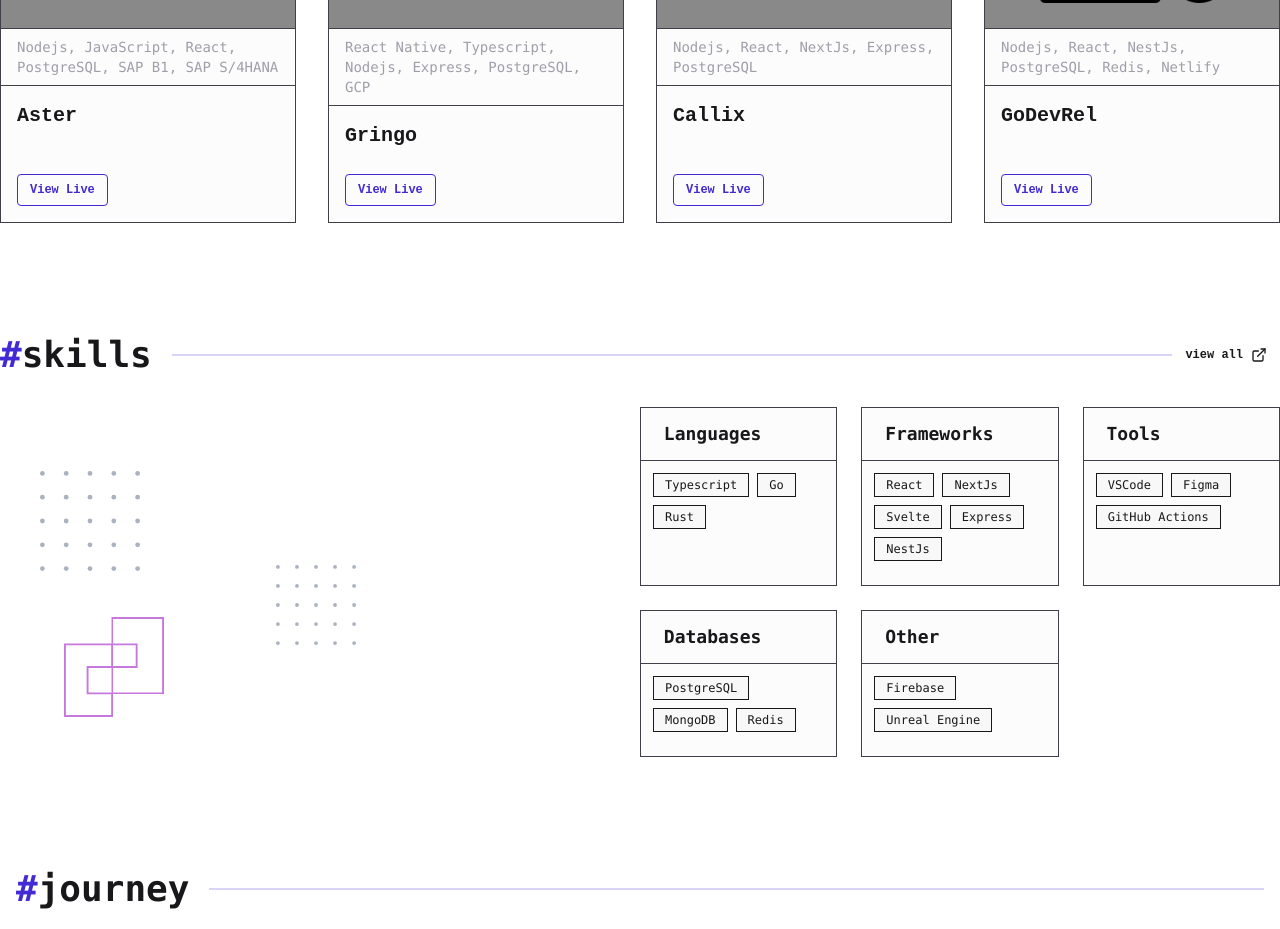
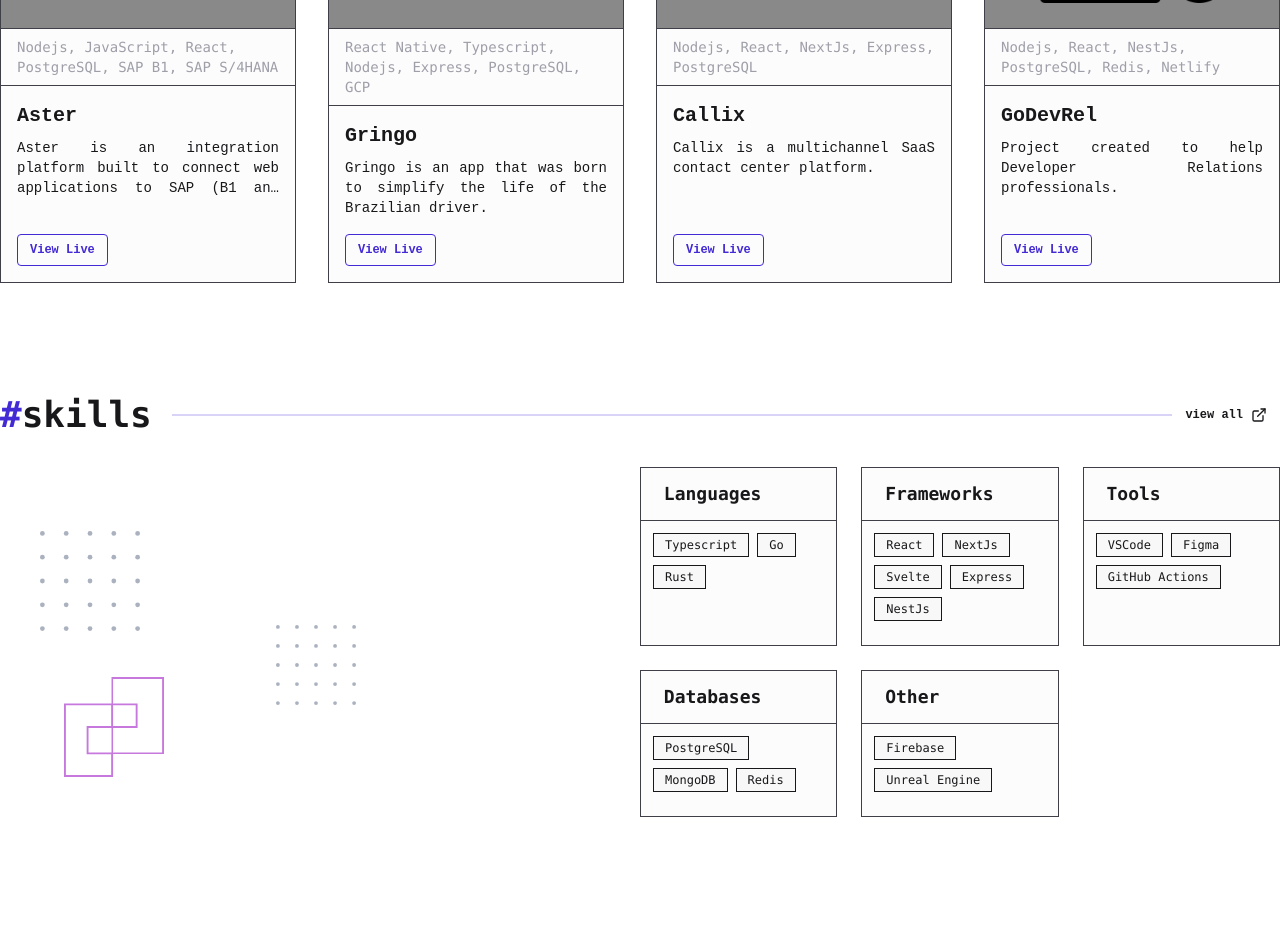
Before and after one commit to muriloarelhano/portfolio, a SvelteKit app: page / in a window 1280 px wide. Shown: the part 1060-1989 px from the top of the page. Built offline with nearby package versions, Linux system fonts and the light colour scheme.

Commit message:
feat: update project and experience descriptions to use keys for localization

```diff
--- a/src/data/projects.ts
+++ b/src/data/projects.ts
@@ -8,8 +8,7 @@ import type { Project } from "$lib/types";
 export const projects: Project[] = [
   {
     name: "Aster",
-    description:
-      "Aster is an integration platform built to connect web applications to SAP (B1 and S/4HANA), providing data sync, APIs and business workflows.",
+    descriptionKey: "data.project.aster.description",
     image: Aster,
     link: "https://www.spsgroup.com.br/portal-aster/",
     imageSize: {
@@ -19,8 +18,7 @@ export const projects: Project[] = [
   },
   {
     name: "Gringo",
-    description:
-      "Gringo is an app that was born to simplify the life of the Brazilian driver.",
+    descriptionKey: "data.project.gringo.description",
     image: Gringo,
     link: "https://gringo.com.vc/",
     imageSize: {
@@ -30,8 +28,7 @@ export const projects: Project[] = [
   },
   {
     name: "Callix",
-    description:
-      "Callix is an SaaS platform, multi-channel, contact center system",
+    descriptionKey: "data.project.callix.description",
     image: Callix,
     link: "https://www.callix.com.br/",
     imageSize: {
@@ -41,7 +38,7 @@ export const projects: Project[] = [
   },
   {
     name: "GoDevRel",
-    description: "Project created to help Developer Relations professionals",
+    descriptionKey: "data.project.godevrel.description",
     image: GoDevRel,
     link: "https://godevrel.netlify.app/",
     stack: ["Nodejs", "React", "NestJs", "PostgreSQL", "Redis", "Netlify"],
@@ -51,7 +48,7 @@ export const projects: Project[] = [
 export const smallProjects: Project[] = [
   {
     name: "Portfolio",
-    description: "My personal portfolio",
+    descriptionKey: "data.project.portfolio.description",
     image: Portfolio,
     link: "https://muriloarelhano.com.br",
     imageSize: {
--- a/src/lib/components/sections/Projects.svelte
+++ b/src/lib/components/sections/Projects.svelte
@@ -5,6 +5,13 @@
 	import { t } from '$lib/i18n';
 
 	const displayedProjects = [...projects, ...smallProjects].slice(0, 4);
+
+	const getProjectDescription = (project: (typeof projects)[number]) => {
+		if (project.descriptionKey) {
+			return $t(project.descriptionKey);
+		}
+		return project.description ?? '';
+	};
 </script>
 
 <section id="projects" class="mt-28">
@@ -21,7 +28,7 @@
 			{#each displayedProjects as project}
 				<ProjectCard
 					name={project.name}
-					description={$t(project.descriptionKey)}
+					description={getProjectDescription(project)}
 					image={project.image}
 					link={project.link}
 					stack={project.stack}
--- a/src/lib/types.ts
+++ b/src/lib/types.ts
@@ -1,6 +1,7 @@
 export type Project = {
 	name: string;
-	descriptionKey: string;
+	descriptionKey?: string;
+	description?: string;
 	image: any;
 	link: string;
 	stack: string[];
--- a/src/routes/projects/+page.svelte
+++ b/src/routes/projects/+page.svelte
@@ -6,6 +6,12 @@
 
 	const pageTitle = $derived($t('meta.projects.title'));
 	const pageDescription = $derived($t('meta.projects.description'));
+	const getProjectDescription = (project: (typeof projects)[number]) => {
+		if (project.descriptionKey) {
+			return $t(project.descriptionKey);
+		}
+		return project.description ?? '';
+	};
 </script>
 
 <svelte:head>
@@ -21,7 +27,7 @@
 			{#each projects as project}
 				<ProjectCard
 					name={project.name}
-					description={$t(project.descriptionKey)}
+					description={getProjectDescription(project)}
 					image={project.image}
 					link={project.link}
 					stack={project.stack}
@@ -35,7 +41,7 @@
 			{#each smallProjects as project}
 				<ProjectCard
 					name={project.name}
-					description={$t(project.descriptionKey)}
+					description={getProjectDescription(project)}
 					image={project.image}
 					link={project.link}
 					stack={project.stack}
```
Also changed, not shown: src/data/experience.ts (line endings or trailing spaces).
